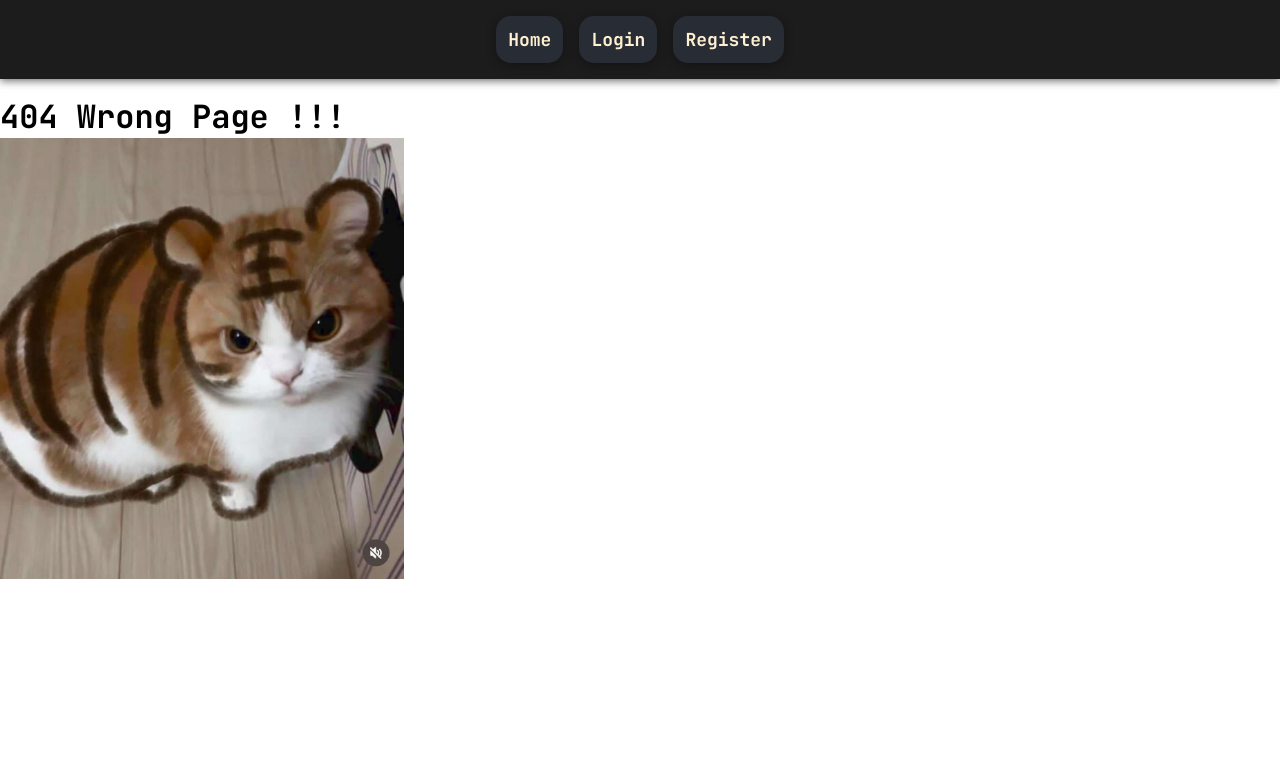
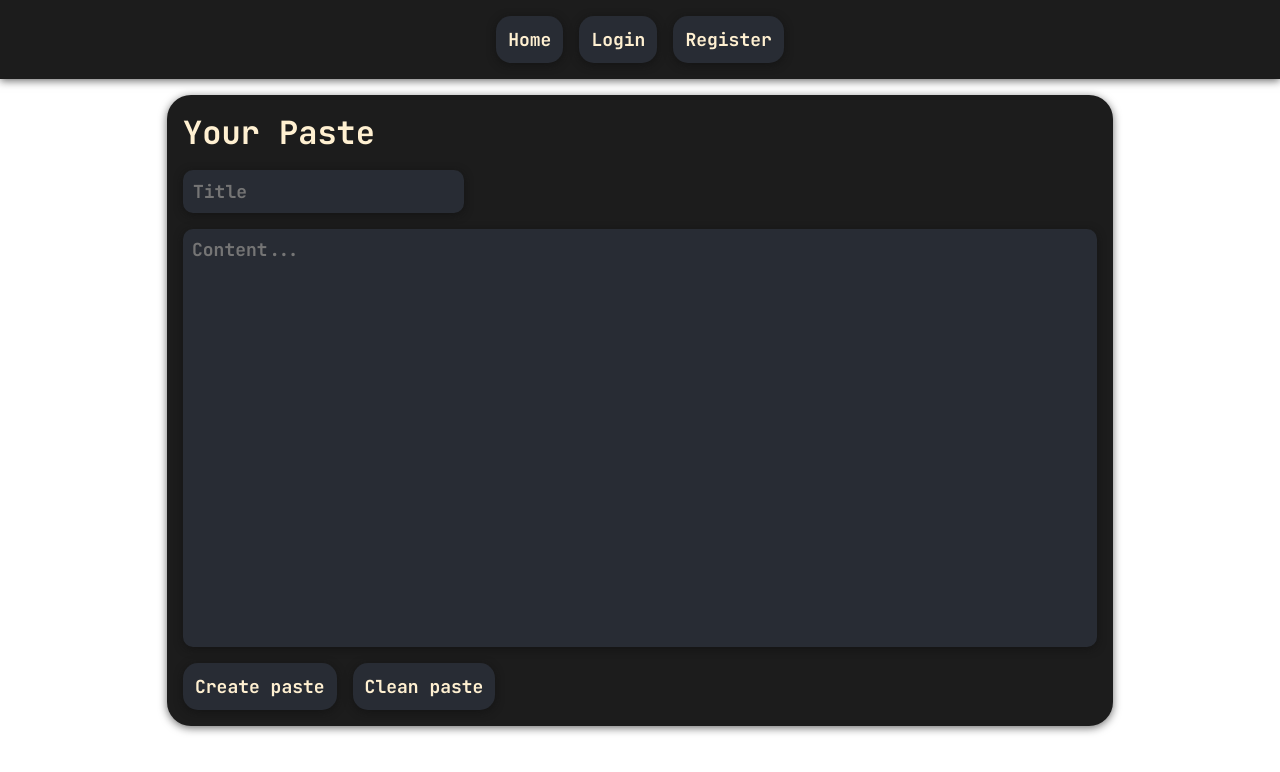
Before and after one commit to LeMeTwo/BasedBean, a React (Vite) app in the folder application/frontend/webpage/: page /home in a window 1280 px wide. Before the commit this address had no page. Shown: the top 772 px of the page. Built offline with nearby package versions, Linux system fonts and the light colour scheme.

Commit message:
change routing to allow home with paramter

```diff
--- a/application/frontend/webpage/src/App.tsx
+++ b/application/frontend/webpage/src/App.tsx
@@ -5,7 +5,7 @@
 import Login from "./components/Login";
 import Profile from "./components/Profile";
 import NoPage from "./components/NoPage";
-import { BrowserRouter, Routes, Route } from "react-router-dom";
+import { BrowserRouter, Routes, Route, Navigate } from "react-router-dom";
 
 function App() {
     return (
@@ -13,7 +13,10 @@
             <BrowserRouter>
                 <Routes>
                     <Route path="/" element={<Layout />}>
-                        <Route index element={<Home />} />
+                        {/* <Route index element={<Home />} /> */}
+                        <Route path="/" element={<Navigate to="home" />} />
+                        <Route path="home" element={<Home />} />
+                        <Route path="home/:key" element={<Home />} />
                         <Route path="login" element={<Login />} />
                         <Route path="register" element={<Register />} />
                         <Route path="profile" element={<Profile />} />
```
